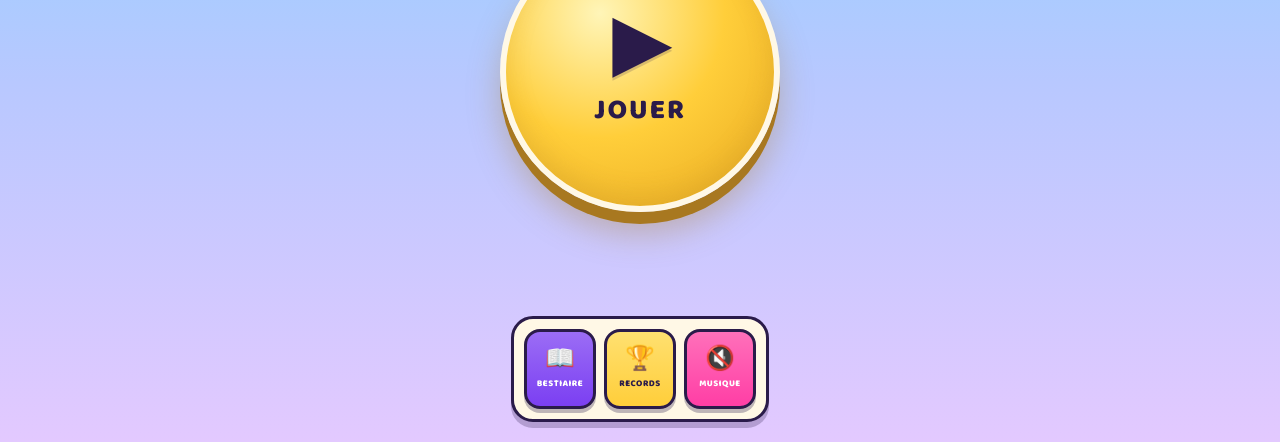
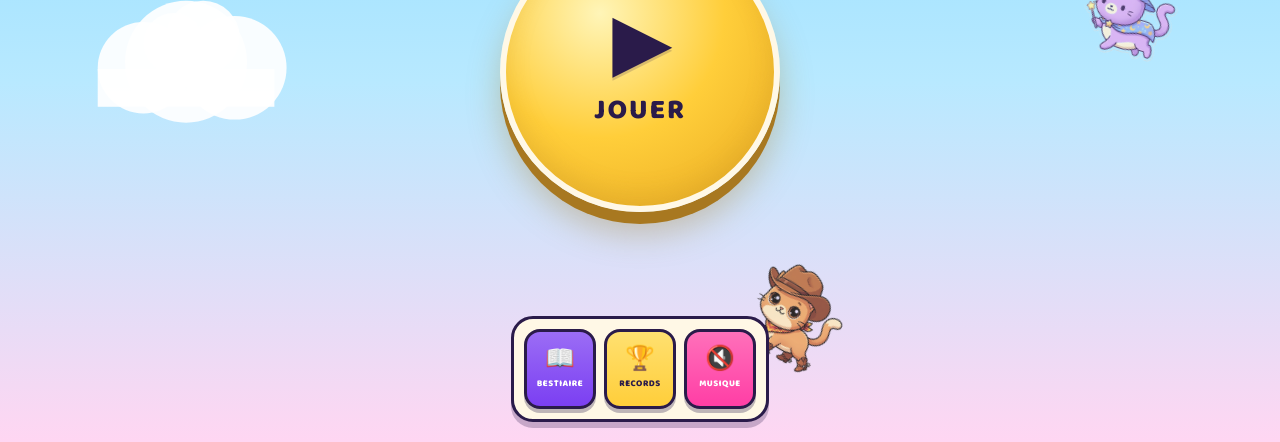
Before and after one commit to sderosiaux/pluie-de-chats, a website built with Vite: page index.html in a window 1280 px wide. Shown: the part 358-800 px from the top of the page. Built offline with nearby package versions, Linux system fonts and the light colour scheme; animation ran at ten frames a second.

Commit message:
Animated start menu scene: canvas with sky gradient, parallax sun (wrap), animated clouds, random cat sprites slowly drifting (replaces static emoji decoration)

```diff
--- a/index.html
+++ b/index.html
@@ -388,6 +388,10 @@
     font-weight: 800; font-size: 14px; cursor: pointer;
   }
   /* ── Start menu ────────────────────────────────────────────────────── */
+  #menu-canvas {
+    position: absolute; inset: 0; width: 100%; height: 100%;
+    z-index: 0; pointer-events: none;
+  }
   #start-menu-overlay {
     position: fixed; inset: 0; z-index: 300;
     background: linear-gradient(180deg, #7ad7ff 0%, #b8c8ff 55%, #e3c9ff 100%);
@@ -650,14 +654,7 @@
   <button id="go-menu-btn" style="margin-top:8px;background:rgba(255,255,255,0.1);color:#fff;border:none;border-radius:14px;padding:10px 22px;font-family:'Baloo 2',sans-serif;font-weight:700;font-size:14px;cursor:pointer">← Menu</button>
 </div>
 <div id="start-menu-overlay" class="show">
-  <div class="sm-deco" aria-hidden="true">
-    <div class="sm-cloud c1"></div>
-    <div class="sm-cloud c2"></div>
-    <div class="sm-cloud c3"></div>
-    <div class="sm-cat-deco cd1">🐱</div>
-    <div class="sm-cat-deco cd2">😸</div>
-    <div class="sm-cat-deco cd3">🙀</div>
-  </div>
+  <canvas id="menu-canvas" aria-hidden="true"></canvas>
   <div class="sm-top">
     <h1 class="sm-title">
       <span class="sm-title-row1">
--- /dev/null
+++ b/src/menu-scene.ts
@@ -0,0 +1,179 @@
+// Scène animée du menu de démarrage.
+// Reprend l'ambiance du jeu (ciel + soleil parallax + nuages + chats sprites)
+// sans gameplay, weapons ou interaction.
+import { CAT_SPRITES } from './sprites';
+
+const canvas = document.getElementById('menu-canvas') as HTMLCanvasElement | null;
+if (!canvas) throw new Error('menu-canvas missing');
+const ctx = canvas.getContext('2d')!;
+
+let W = 0, H = 0;
+let lastTime = 0;
+let running = false;
+let rafId: number | null = null;
+
+// Catalogue des chats utilisables (subset visuel sympa, exclut le boss et les pures objets)
+const CAT_POOL = Object.keys(CAT_SPRITES).filter(id => id !== 'boss' && id !== 'faux');
+
+interface Cloud {
+  x: number; y: number; r: number; spd: number;
+}
+
+interface MenuCat {
+  x: number; y: number;
+  vx: number; vy: number;
+  size: number;
+  spriteId: string;
+  poseIdx: number;
+  rot: number;
+  rotSpd: number;
+  flip: boolean;
+  alpha: number;
+}
+
+const clouds: Cloud[] = [];
+const cats: MenuCat[] = [];
+
+function resize(): void {
+  W = canvas!.width = window.innerWidth;
+  H = canvas!.height = window.innerHeight;
+}
+resize();
+window.addEventListener('resize', resize);
+
+function spawnCloud(initial = false): void {
+  const r = 28 + Math.random() * 50;
+  clouds.push({
+    x: initial ? Math.random() * W : -r * 4,
+    y: 60 + Math.random() * (H * 0.45),
+    r,
+    spd: 0.18 + Math.random() * 0.28,
+  });
+}
+
+function spawnCat(initial = false): void {
+  if (CAT_POOL.length === 0) return;
+  const id = CAT_POOL[Math.floor(Math.random() * CAT_POOL.length)];
+  const sprites = CAT_SPRITES[id];
+  if (!sprites || sprites.length === 0) return;
+  const size = 18 + Math.random() * 24;
+  cats.push({
+    x: Math.random() * W,
+    y: initial ? Math.random() * H * 0.7 : -size * 3,
+    vx: (Math.random() - 0.5) * 0.6,
+    vy: 0.5 + Math.random() * 1.1,
+    size,
+    spriteId: id,
+    poseIdx: Math.floor(Math.random() * sprites.length),
+    rot: (Math.random() - 0.5) * 0.4,
+    rotSpd: (Math.random() - 0.5) * 0.012,
+    flip: Math.random() < 0.5,
+    alpha: 0.55 + Math.random() * 0.4,
+  });
+}
+
+// Init : pré-remplir avec quelques nuages et chats déjà à l'écran
+for (let i = 0; i < 5; i++) spawnCloud(true);
+for (let i = 0; i < 7; i++) spawnCat(true);
+
+function drawSky(): void {
+  // Gradient candy pop
+  const g = ctx.createLinearGradient(0, 0, 0, H);
+  g.addColorStop(0,    '#7ad7ff');
+  g.addColorStop(0.55, '#b8e9ff');
+  g.addColorStop(1,    '#ffd6f2');
+  ctx.fillStyle = g;
+  ctx.fillRect(0, 0, W, H);
+}
+
+function drawSun(time: number): void {
+  // Parallax doux : le soleil traverse l'écran lentement, wrap-around
+  const cycleW = W + 120;
+  const sunX = ((time * 8) % cycleW) - 60;
+  const sunY = 90 + Math.sin(time * 0.4) * 6;
+  const r = 38;
+  // Halo
+  const halo = ctx.createRadialGradient(sunX - r*0.3, sunY - r*0.3, r*0.1, sunX, sunY, r*1.4);
+  halo.addColorStop(0, '#fffde0');
+  halo.addColorStop(0.5, '#ffce3a');
+  halo.addColorStop(1, 'rgba(255,206,58,0)');
+  ctx.fillStyle = halo;
+  ctx.beginPath(); ctx.arc(sunX, sunY, r * 1.4, 0, Math.PI * 2); ctx.fill();
+  ctx.fillStyle = '#fff7c0';
+  ctx.beginPath(); ctx.arc(sunX, sunY, r * 0.7, 0, Math.PI * 2); ctx.fill();
+}
+
+function updateAndDrawClouds(dt: number): void {
+  for (const c of clouds) {
+    c.x += c.spd * dt * 60; // dt-normalisé (60fps de référence)
+    if (c.x > W + c.r * 4) c.x = -c.r * 4;
+  }
+  ctx.save();
+  ctx.globalAlpha = 0.92;
+  ctx.fillStyle = '#ffffff';
+  for (const c of clouds) {
+    // Cinq puffs collés pour faire un petit nuage chibi
+    ctx.beginPath(); ctx.arc(c.x,           c.y,           c.r,         0, Math.PI*2); ctx.fill();
+    ctx.beginPath(); ctx.arc(c.x + c.r*.8,  c.y + c.r*.1,  c.r*.85,     0, Math.PI*2); ctx.fill();
+    ctx.beginPath(); ctx.arc(c.x - c.r*.7,  c.y + c.r*.1,  c.r*.75,     0, Math.PI*2); ctx.fill();
+    ctx.beginPath(); ctx.arc(c.x + c.r*.28, c.y - c.r*.4,  c.r*.6,      0, Math.PI*2); ctx.fill();
+    ctx.beginPath(); ctx.arc(c.x - c.r*.2,  c.y - c.r*.3,  c.r*.5,      0, Math.PI*2); ctx.fill();
+    ctx.fillRect(c.x - c.r * 1.45, c.y + c.r*.12, c.r * 2.9, c.r * .62);
+  }
+  ctx.restore();
+}
+
+function updateAndDrawCats(dt: number): void {
+  for (let i = cats.length - 1; i >= 0; i--) {
+    const c = cats[i];
+    c.x += c.vx * dt * 60;
+    c.y += c.vy * dt * 60;
+    c.rot += c.rotSpd * dt * 60;
+    if (c.y > H + c.size * 4 || c.x < -c.size * 4 || c.x > W + c.size * 4) {
+      cats.splice(i, 1);
+      continue;
+    }
+    const sprites = CAT_SPRITES[c.spriteId];
+    const img = sprites && sprites[c.poseIdx];
+    if (!img || !img.complete || !img.naturalWidth) continue;
+    const d = c.size * 2.6;
+    ctx.save();
+    ctx.globalAlpha = c.alpha;
+    ctx.translate(c.x, c.y);
+    ctx.rotate(c.rot);
+    if (c.flip) ctx.scale(-1, 1);
+    ctx.drawImage(img, -d / 2, -d / 2, d, d);
+    ctx.restore();
+  }
+  // Spawn doux : maintient ~8-12 chats à l'écran
+  if (cats.length < 10 && Math.random() < 0.02) spawnCat();
+}
+
+function loop(ts: number): void {
+  if (!running) { rafId = null; return; }
+  const dt = Math.min((ts - lastTime) / 1000, 0.05);
+  lastTime = ts;
+  const time = ts / 1000;
+
+  drawSky();
+  drawSun(time);
+  updateAndDrawClouds(dt);
+  updateAndDrawCats(dt);
+
+  rafId = requestAnimationFrame(loop);
+}
+
+export function startMenuScene(): void {
+  if (running) return;
+  running = true;
+  lastTime = performance.now();
+  rafId = requestAnimationFrame(loop);
+}
+
+export function stopMenuScene(): void {
+  running = false;
+  if (rafId !== null) {
+    cancelAnimationFrame(rafId);
+    rafId = null;
+  }
+}
--- a/src/menu.ts
+++ b/src/menu.ts
@@ -4,18 +4,24 @@ import { renderHighscores } from './highscores';
 import { buildBestiary } from './bestiary';
 import { Music } from './audio';
 import { state } from './state';
+import { startMenuScene, stopMenuScene } from './menu-scene';
 
 export const startMenu = document.getElementById('start-menu-overlay')!;
 export const hsOverlay = document.getElementById('highscores-overlay')!;
 
+// La scène menu démarre dès le chargement (overlay affiché par défaut via class="show")
+startMenuScene();
+
 export function openStartMenu(): void {
   state.menuActive = true;
   startMenu.classList.add('show');
+  startMenuScene();
 }
 
 export function closeStartMenu(): void {
   state.menuActive = false;
   startMenu.classList.remove('show');
+  stopMenuScene();
 }
 
 function bind(id: string, ev: string, fn: (e: Event) => void): void {
```
